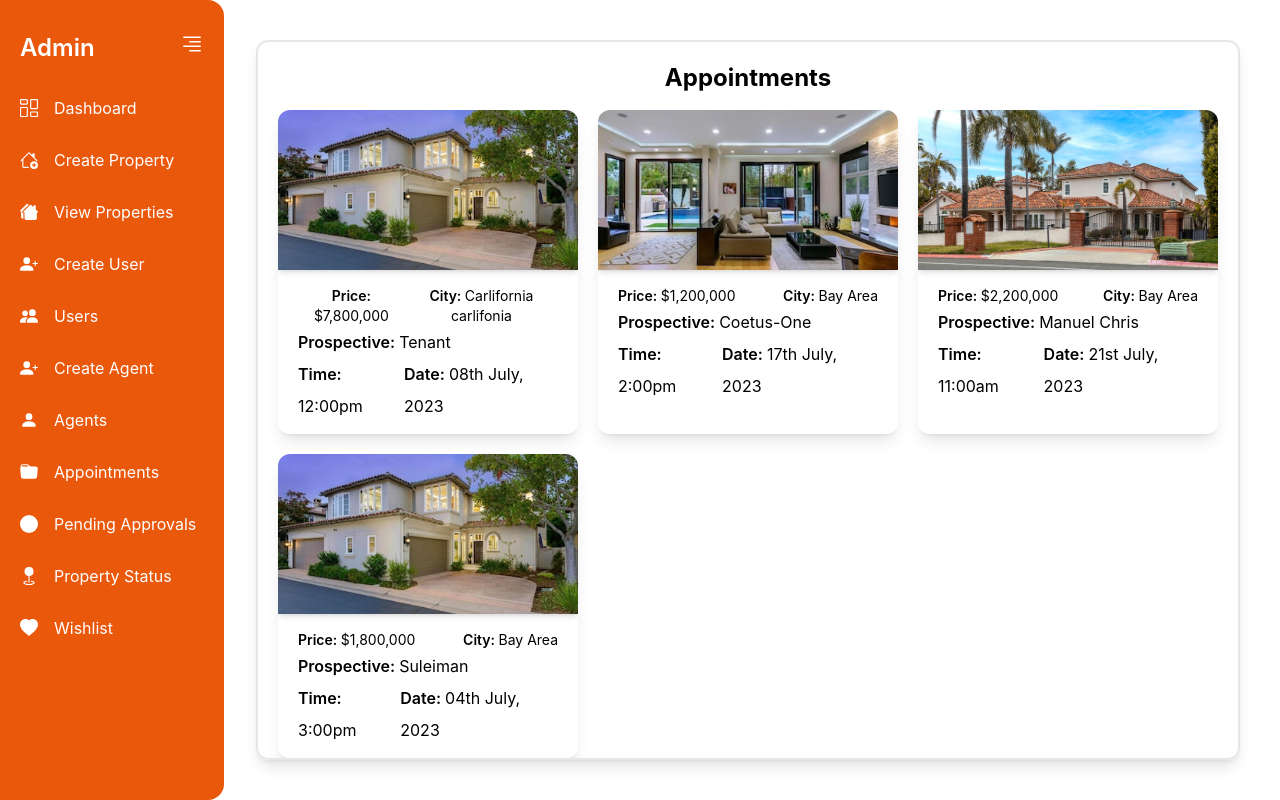
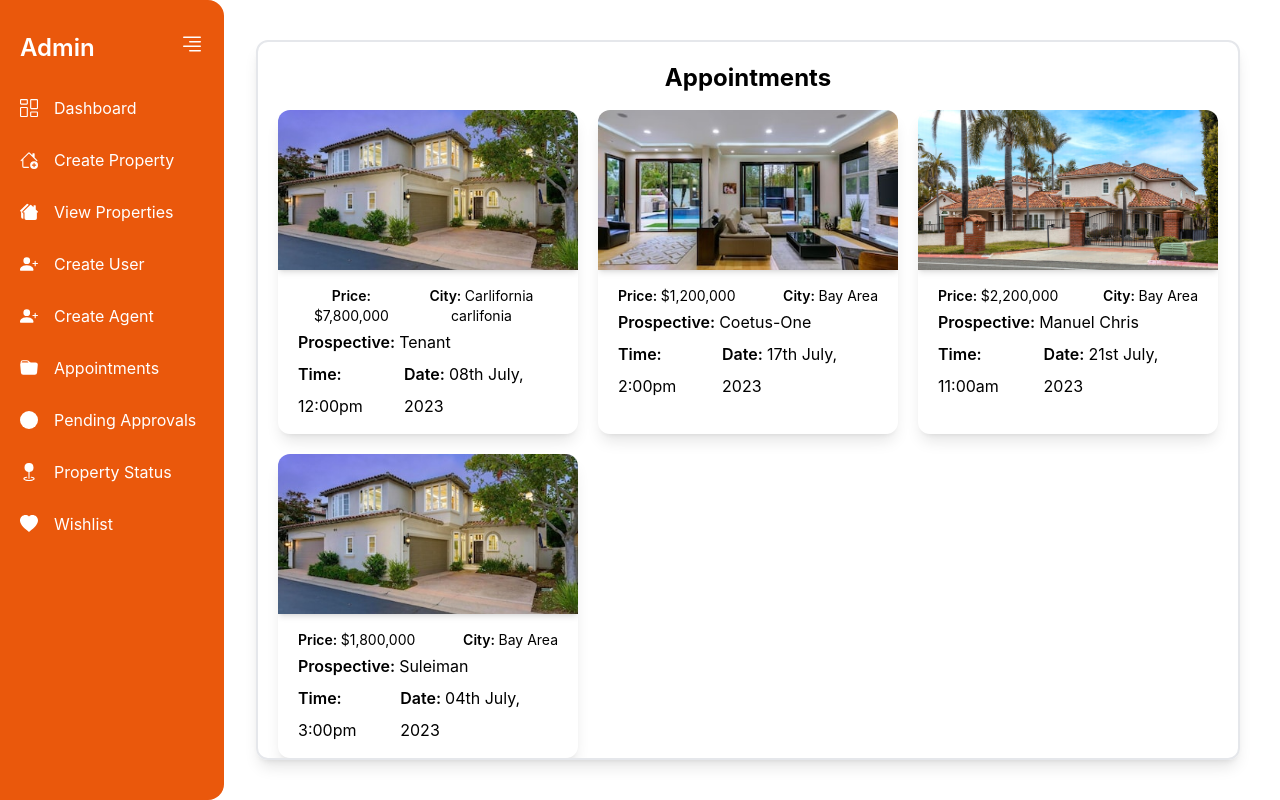
Before and after one commit to Kingsley320/Coetus_One_Admin, a React (Vite) app: page /appointments in a window 1280 px wide. Built offline with nearby package versions, Linux system fonts and the light colour scheme.

Commit message:
side bar component for admin view

```diff
--- a/src/components/SideBar.jsx
+++ b/src/components/SideBar.jsx
@@ -1,7 +1,7 @@
 import { BsColumnsGap, BsTextRight, BsFillBagFill, BsFillBagPlusFill, BsFillPersonPlusFill, BsFillPersonFill, BsHeartFill, BsFillCircleFill, BsFillCheckCircleFill, BsFillPeopleFill, BsFillFolderFill, BsFillGeoFill, BsHouseAdd, BsFillHousesFill  } from "react-icons/bs";
 import { Link } from "react-router-dom";
 import AppointmentBookings from "../pages/AppointmentBookings";
-import PropertyPage from "../pages/PropertyPage-admin";
+import PropertyPage from "../../PropertyPage-admin";
 
 function SideBar() {
     return (
@@ -16,12 +16,12 @@ function SideBar() {
                     <Link to="/view-properties" className=" w-full flex gap-4 my-1 py-3 px-5 hover:bg-orange-800 group focus:pl-14 focus:bg-orange-800"><BsFillHousesFill className="text-lg my-auto group-hover:scale-125 group-focus:scale-125  " />View Properties</Link>
 
                     <Link to="/create-user"  className=" w-full flex gap-4 my-1 py-3 px-5 hover:bg-orange-800 group focus:pl-14 focus:bg-orange-800"><BsFillPersonPlusFill className="text-lg my-auto group-hover:scale-125 group-focus:scale-125  " />Create User</Link>
-
-                    <Link to="/users"  className=" w-full flex gap-4 my-1 py-3 px-5 hover:bg-orange-800 group focus:pl-14 focus:bg-orange-800"><BsFillPeopleFill className="text-lg my-auto group-hover:scale-125 group-focus:scale-125  " />Users</Link>
+{/*
+                    <Link to="/users"  className=" w-full flex gap-4 my-1 py-3 px-5 hover:bg-orange-800 group focus:pl-14 focus:bg-orange-800"><BsFillPeopleFill className="text-lg my-auto group-hover:scale-125 group-focus:scale-125  " />Users</Link> */}
 
                     <Link to="/create-agent"  className=" w-full flex gap-4 my-1 py-3 px-5 hover:bg-orange-800 group focus:pl-14 focus:bg-orange-800"><BsFillPersonPlusFill className="text-lg my-auto group-hover:scale-125 group-focus:scale-125  " />Create Agent</Link>
 
-                    <Link to="/agents"  className=" w-full flex gap-4 my-1 py-3 px-5 hover:bg-orange-800 group focus:pl-14 focus:bg-orange-800"><BsFillPersonFill className="text-lg my-auto group-hover:scale-125 group-focus:scale-125  " />Agents</Link>
+                    {/* <Link to="/agents"  className=" w-full flex gap-4 my-1 py-3 px-5 hover:bg-orange-800 group focus:pl-14 focus:bg-orange-800"><BsFillPersonFill className="text-lg my-auto group-hover:scale-125 group-focus:scale-125  " />Agents</Link> */}
 
                     <Link to="/appointments" element={<AppointmentBookings />} className=" w-full flex gap-4 my-1 py-3 px-5 hover:bg-orange-800 group focus:pl-14 focus:bg-orange-800"><BsFillFolderFill className="text-lg my-auto group-hover:scale-125 group-focus:scale-125  " />Appointments</Link>
 
```
